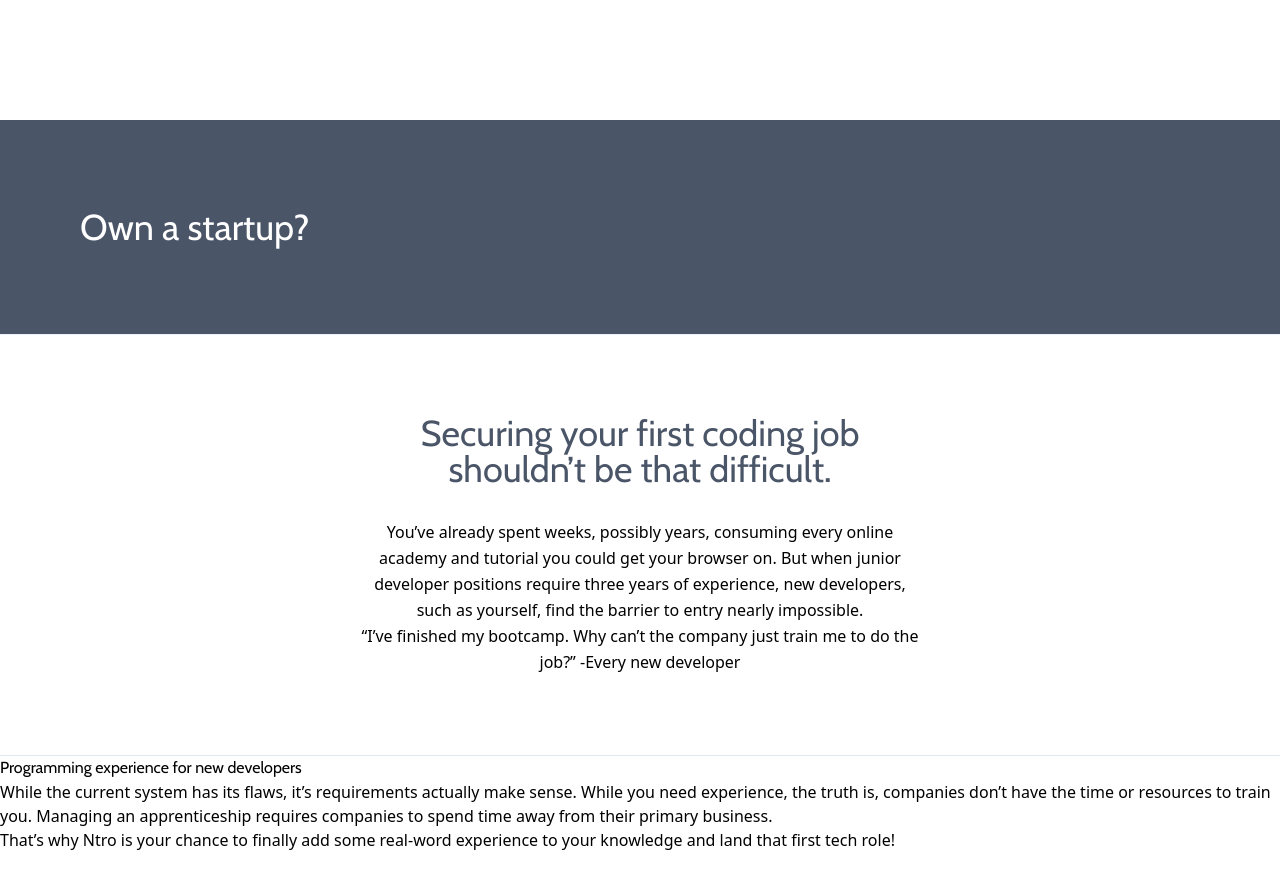
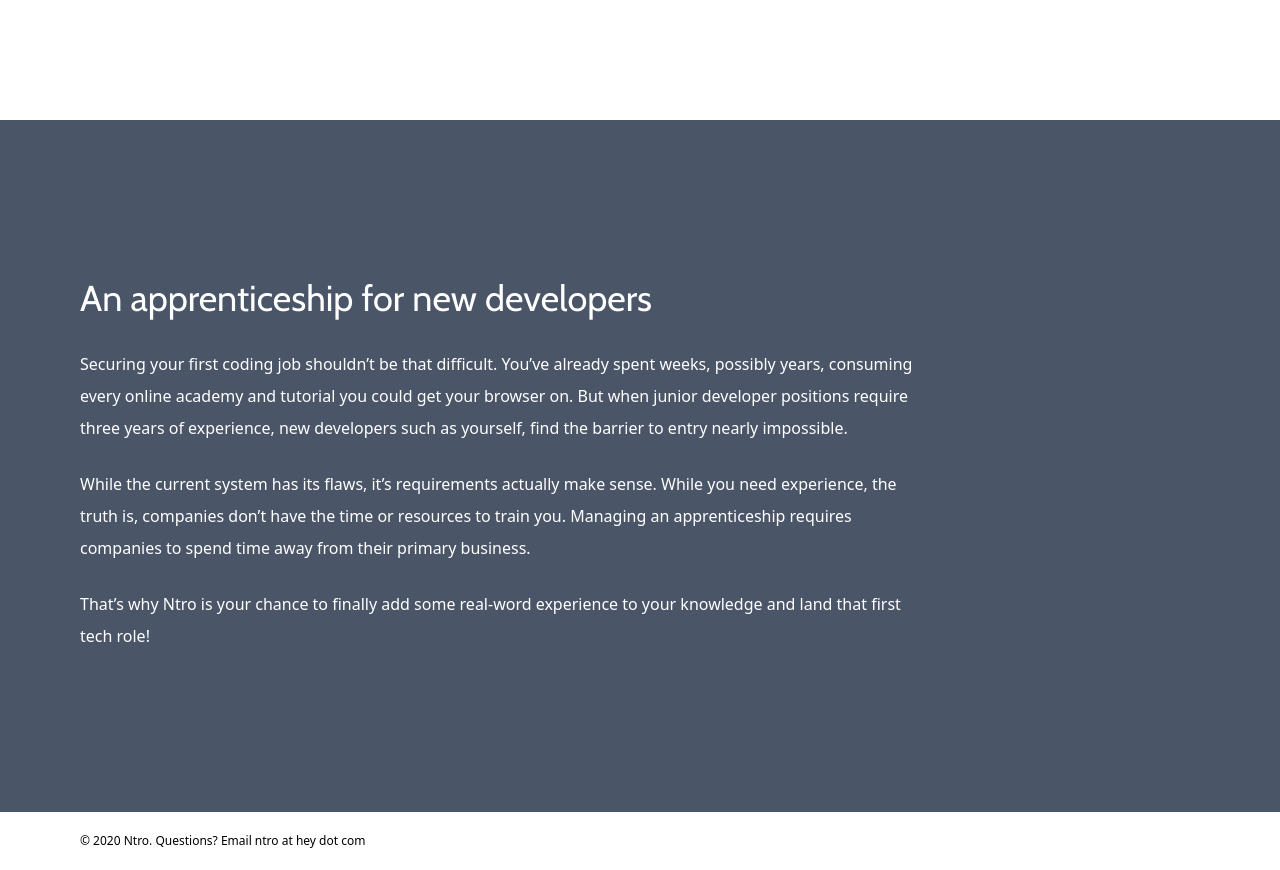
Before and after one commit to NtroDev/NtroDev.github.io, a Gatsby site: page / in a window 1280 px wide. Shown: the part 680-1550 px from the top of the page. Built offline with nearby package versions, Linux system fonts and the light colour scheme; Gatsby itself is replaced by a stand-in of ours.

Commit message:
Completed first draft of home page

```diff
--- a/src/pages/index.js
+++ b/src/pages/index.js
@@ -16,27 +16,23 @@ const HomePage = () => (
         <div className="sm:w-3/4 text-gray-700">
           <h1 className="text-4xl sm:text-6xl leading-none mb-8 sm:mb-10">We connect new developers with real-world experience</h1>
           <p className="text-xl mr-20 sm:mr-0 sm:text-2xl font-light mb-20">To help them land their first job!</p>
-          <a href="#" className="bg-gray-700 text-white px-5 py-3 rounded cursor-pointer sm:text-lg sm:px-8 sm:py-4 mr-4">Apply Now</a>
-          <Link to="/about" className="bg-gray-200 px-5 py-3 rounded cursor-pointer sm:text-lg sm:px-8 sm:py-4">Learn More</Link>
+          <a href="https://forms.gle/QJ1zHKnmmRskDq3P9" className="bg-gray-700 text-white px-5 py-3 rounded cursor-pointer sm:text-lg sm:px-8 sm:py-4 mr-4">Apply Now</a>
+          <Link to="#about" className="bg-gray-200 px-5 py-3 rounded cursor-pointer sm:text-lg sm:px-8 sm:py-4">Learn More</Link>
         </div>
       </div>
     </div>
 
-    <div className="bg-gray-700 px-5 sm:px-20 py-20 text-white">
-      <h1 className="text-4xl">Own a startup?</h1>
-    </div>
-    <div className="border-t border-gray-200 px-5 py-20 sm:px-20 text-base font-light">
-      <div className="sm:w-1/2 mx-auto leading-relaxed sm:text-center">
-        <h2 className="text-4xl leading-none text-gray-700 mb-8">Securing your first coding job shouldn’t be that difficult.</h2>
-        <p>You’ve already spent weeks, possibly years, consuming every online academy and tutorial you could get your browser on. But when junior developer positions require three years of experience, new developers, such as yourself, find the barrier to entry nearly impossible.</p>
-        <p>“I’ve finished my bootcamp. Why can’t the company just train me to do the job?” -Every new developer</p>
+    <div id="about" className="bg-gray-700 px-5 sm:px-20 py-40 text-white leading-loose">
+      <div className="sm:w-3/4">
+        <h1 className="text-4xl mb-8 leading-none">An apprenticeship for new developers</h1>
+        <p className="mb-6">Securing your first coding job shouldn’t be that difficult. You’ve already spent weeks, possibly years, consuming every online academy and tutorial you could get your browser on. But when junior developer positions require three years of experience, new developers such as yourself, find the barrier to entry nearly impossible.</p>
+        <p className="mb-6">While the current system has its flaws, it’s requirements actually make sense. While you need experience, the truth is, companies don’t have the time or resources to train you. Managing an apprenticeship requires companies to spend time away from their primary business.</p>
+        <p>That’s why Ntro is your chance to finally add some real-word experience to your knowledge and land that first tech role!</p>
       </div>
     </div>
-    <div className="border-t">
-      <h2>Programming experience for new developers</h2>
 
-      <p>While the current system has its flaws, it’s requirements actually make sense. While you need experience, the truth is, companies don’t have the time or resources to train you. Managing an apprenticeship requires companies to spend time away from their primary business.</p>
-      <p>That’s why Ntro is your chance to finally add some real-word experience to your knowledge and land that first tech role!</p>
+    <div className="p-5 sm:px-20 text-xs">
+      <p>&copy; 2020 Ntro. Questions? Email ntro at hey dot com</p>
     </div>
   </div>
 )
```
